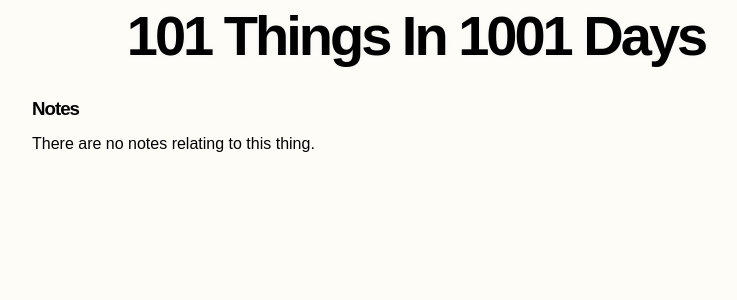
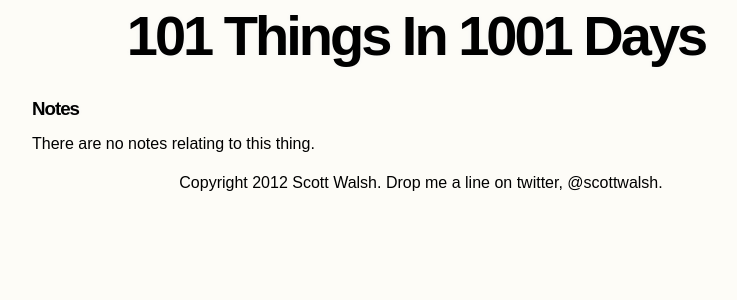
Before and after one commit to scottwalsh/django-things, a Django app: template templates/detail.html in a window 1280 px wide. Shown: the top 300 px of the page, without its empty margins (224-961 px from the left). Run offline with Django 3.2, Linux system fonts and the light colour scheme; the template is opened without the code that fills it, so the values that code supplies are empty.

Commit message:
Template fixes; add footer to all pages, fix index > info box.

```diff
--- a/static/style.css
+++ b/static/style.css
@@ -117,10 +117,16 @@
 	vertical-align: middle;
 }
 
+div#info {
+    min-height: 250px;
+}
+
 footer{
     clear:both;
     width: 100%;
 	margin: 0;
+	text-align: center;
+	padding: 5px;
 }
 
 img {
--- a/templates/detail.html
+++ b/templates/detail.html
@@ -3,7 +3,7 @@
 	<title>101 things in 1001 days</title>
 </head>
 <body>
-<h1>101 things in 1001 days</h1>
+    <h1>101 things in 1001 days</h1>
 	{% if thing.private %}
 		<li>Sorry, this goal is private.</li>
 	{% else %}
@@ -17,10 +17,12 @@
 		<h3>Notes</h3>
 		{% for note in note_list %}
 			<h4>{{ note.title }}</h4>
-			<p>{{ note.title }}</p>
 			<p>{{ note.pub_date|date:"l d F Y" }} </p>
+			<p>{{ note.body }}</p>
 		{% empty %}
 			<p>There are no notes relating to this thing.</p>
 		{% endfor %}
 	{% endif %}
-</head>
+
+	{% include "footer.html" %}
+</body>
--- a/templates/footer.html
+++ b/templates/footer.html
@@ -1 +1,3 @@
-<p>Copyright 2011 Scott Walsh. Drop me a line on twitter, <a href="http://www.twitter.com/scottwalsh">@scottwalsh</a>.</p>
+<footer>
+<p>Copyright {% now "Y" %} Scott Walsh. Drop me a line on twitter, <a href="http://www.twitter.com/scottwalsh">@scottwalsh</a>.</p>
+</footer>
--- a/templates/index.html
+++ b/templates/index.html
@@ -8,6 +8,7 @@
 </head>
 <body>
 	<h1>101 things in 1001 days</h1>
+	<div id="info">
 	    <a id="about"></a>
 	    <h2>About</h2>
         <div class="leftbit">
@@ -31,6 +32,7 @@
 		    <p>{{ site.intro }}</p>
 		    <p>The project started on {{ site.start_date|date:"d F Y" }} and runs to {{ site.end_date|date:"d F Y" }} meaning there's only {{ site.end_date|timeuntil }} left.</p>
 		    <p>Of the {{ thing_list|length }} things on the list, {{ thing_complete_list|length }} have been completed.</p>
+	    </div>
 	</div>
 
 	<h2>Things</h2>
@@ -58,7 +60,5 @@
     {% endfor %}
     </ul>
 
-	<footer>
     {% include "footer.html" %}
-	</footer>
 </body>
```
Lines whose indentation alone changed are shown as unchanged.
